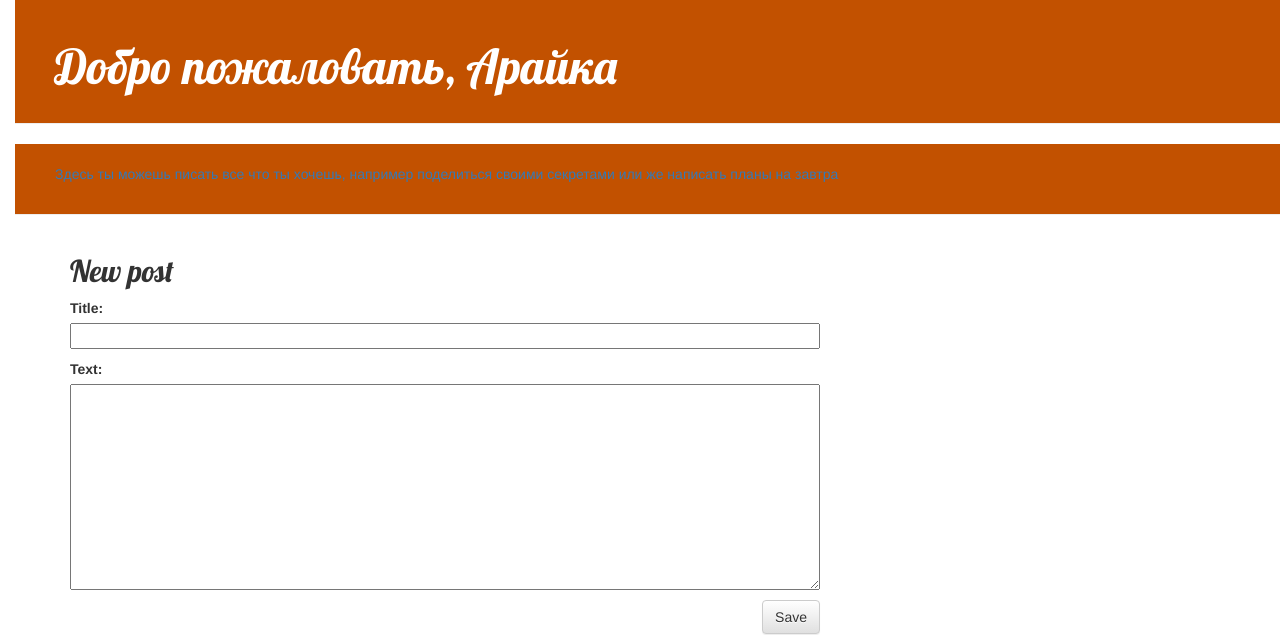
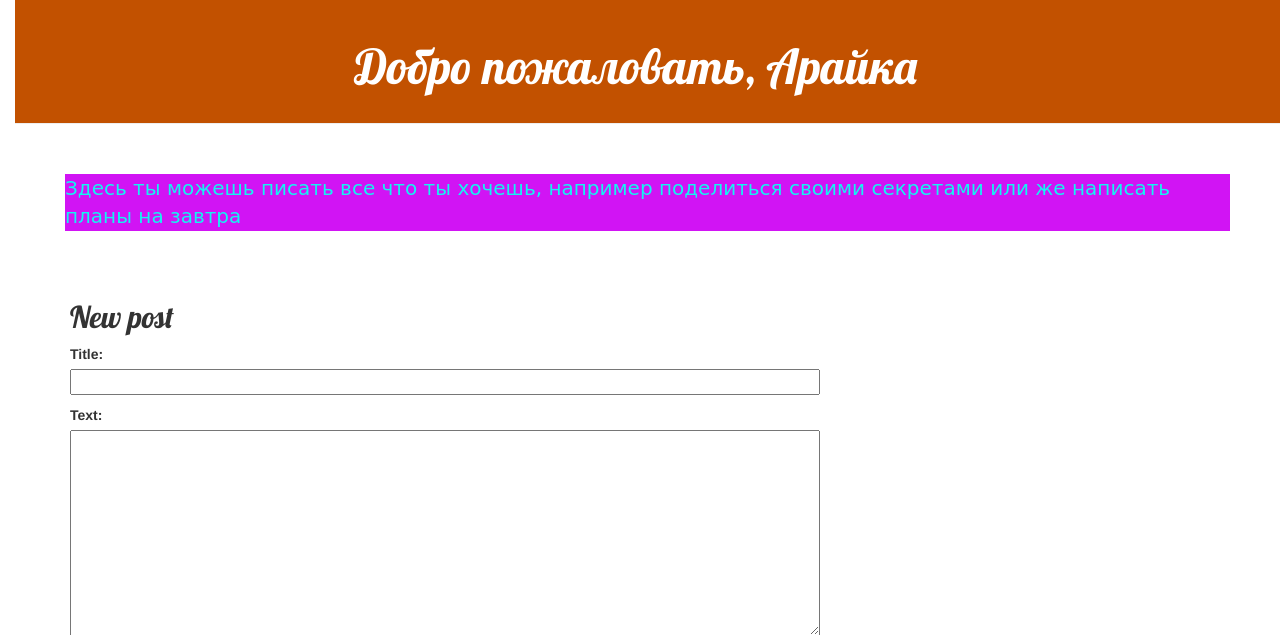
Before and after one commit to AraikaAbaevna/my-first-blog, a Django app: page /post/new/ in a window 1280 px wide. Shown: the top 635 px of the page. Run offline with Django 3.2, Linux system fonts and the light colour scheme; some libraries are stand-ins or nearby versions.

```diff
--- a/blog/static/css/blog.css
+++ b/blog/static/css/blog.css
@@ -1,3 +1,10 @@
+h1 a, h2 a {
+    color: #DED51F;
+    font-family: 'Lobster';
+}
+body {
+    padding-left: 15px;
+}
 h1 a, h2 a {
     color: #DED51F;
     font-family: 'Lobster';
--- a/blog/templates/blog/base.html
+++ b/blog/templates/blog/base.html
@@ -9,13 +9,15 @@
     </head>
     <body>
         <div class="page-header">
-            <h1><a href="/">Добро пожаловать, Арайка</a></h1>
-        </div>
-        <div class="page-header">
+
             {% if user.is_authenticated %}
                 <a href="{% url 'post_new' %}" class="top-menu"><span class="glyphicon glyphicon-plus"></span></a>
             {% endif %}
-            <p><a href="/">Здесь ты можешь писать все что ты хочешь, например поделиться своими секретами или же написать планы на завтра </a></p>
+         <h1 style="margin-left:300px;">Добро пожаловать, Арайка</a></h1>
+        </div>
+        <div>
+            <p style="background-color:#D114F4;font-size:20px;font-family:cursive;color:#14F4F1; margin:50px;"">Здесь ты можешь писать все что ты хочешь,
+                например поделиться своими секретами или же написать планы на завтра </a></p>
         </div>
         <div class="content container">
             <div class="row">
```
